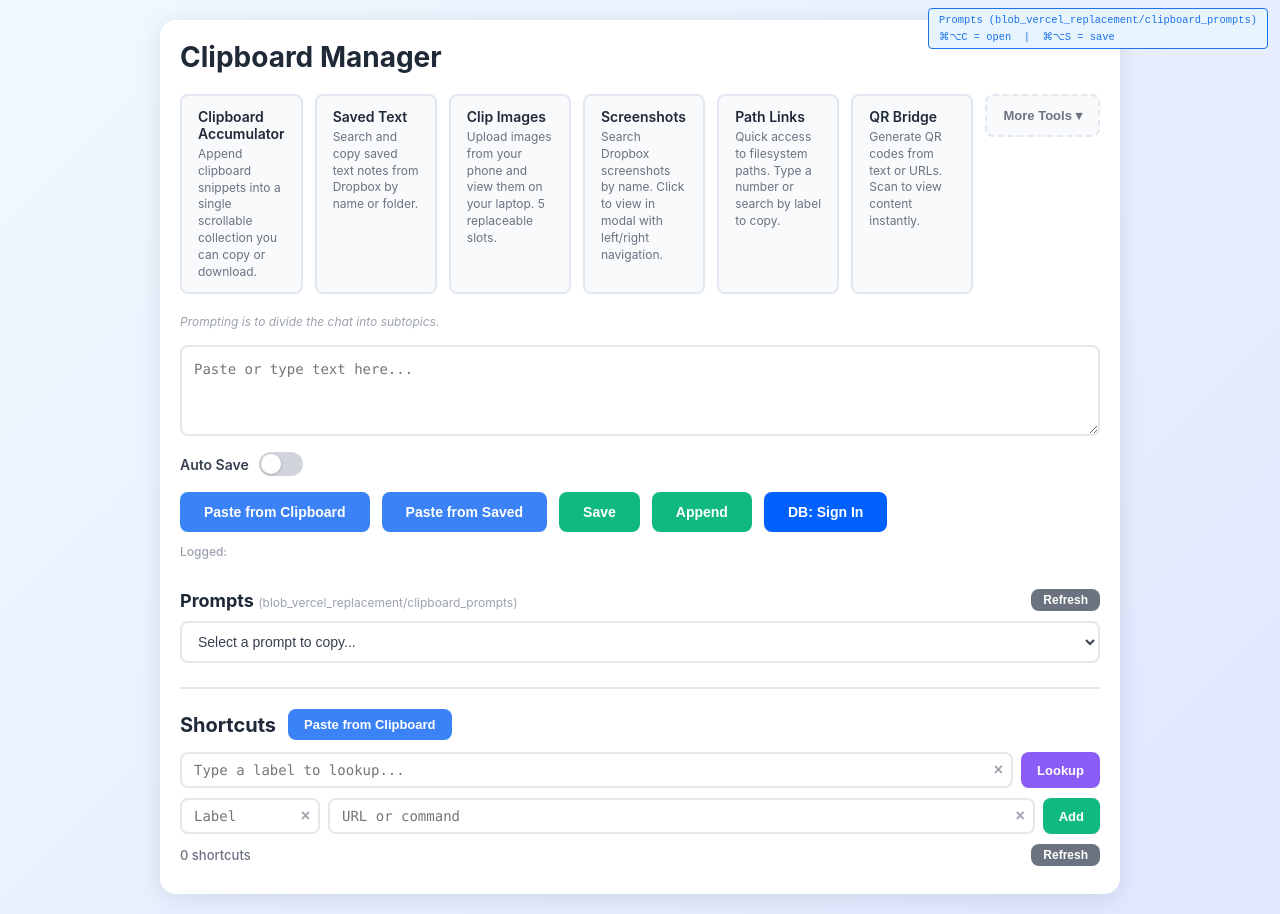
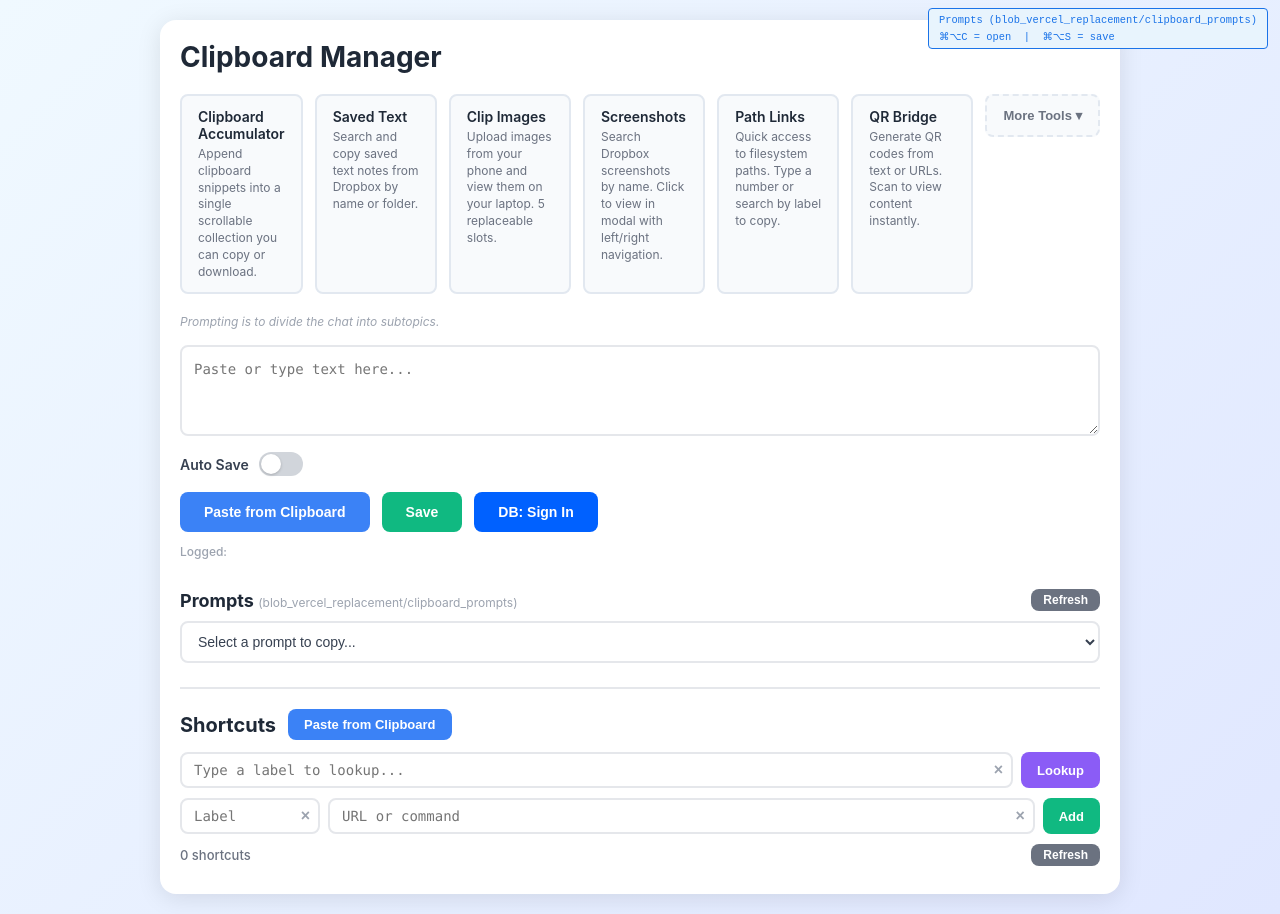
Before and after one commit to firedynasty/clipboard_manager, a React (Create React App) app: page / in a window 1280 px wide. Built offline with nearby package versions, Linux system fonts and the light colour scheme.

Commit message:
Simplify buttons to paste, save, and load only
Remove Paste from Saved and Append buttons — workflow is now just
Paste from Clipboard → Save → Dropbox load.

Co-Authored-By: Claude Sonnet 4.6 <noreply@anthropic.com>

```diff
--- a/src/App.js
+++ b/src/App.js
@@ -139,24 +139,6 @@ function App() {
       } catch (error) {
         setSaveStatus(null);
         alert('Failed to save to Dropbox');
-      }
-    }
-  };
-
-  const append = async () => {
-    if (textboxContent.trim()) {
-      setSaveStatus('saving');
-      try {
-        const combined = savedContent
-          ? savedContent + '\n' + textboxContent
-          : textboxContent;
-        await saveContent(combined);
-        if (isMobile) setTextboxContent('');
-        setSaveStatus('saved');
-        setTimeout(() => setSaveStatus(null), 2000);
-      } catch (error) {
-        setSaveStatus(null);
-        alert('Failed to append to Dropbox');
       }
     }
   };
@@ -408,8 +390,6 @@ function App() {
             <div className="mobile-menu-section-title">Actions</div>
             <div className="mobile-menu-actions">
               <button onClick={() => { pasteFromClipboard(); setShowMobileMenu(false); }}>Paste from Clipboard</button>
-              <button onClick={() => { setTextboxContent(savedContent); setShowMobileMenu(false); }}>Paste from Saved</button>
-              <button onClick={() => { append(); setShowMobileMenu(false); }}>Append</button>
               <label className="mobile-menu-toggle">
                 <span>Auto Save</span>
                 <div className={`toggle-switch ${autoSave ? 'active' : ''}`} onClick={() => setAutoSave(!autoSave)}>
@@ -487,14 +467,8 @@ function App() {
           <button onClick={pasteFromClipboard} className="paste-button">
             Paste from Clipboard
           </button>
-          <button onClick={() => setTextboxContent(savedContent)} className="paste-button">
-            Paste from Saved
-          </button>
           <button onClick={save} className="save-button" disabled={saveStatus === 'saving'}>
-            {isMobile && saveStatus === 'saving' ? 'Saving…' : 'Save'}
-          </button>
-          <button onClick={append} className="save-button">
-            Append
+            {saveStatus === 'saving' ? 'Saving…' : 'Save'}
           </button>
           <button
             onClick={() =>
```
